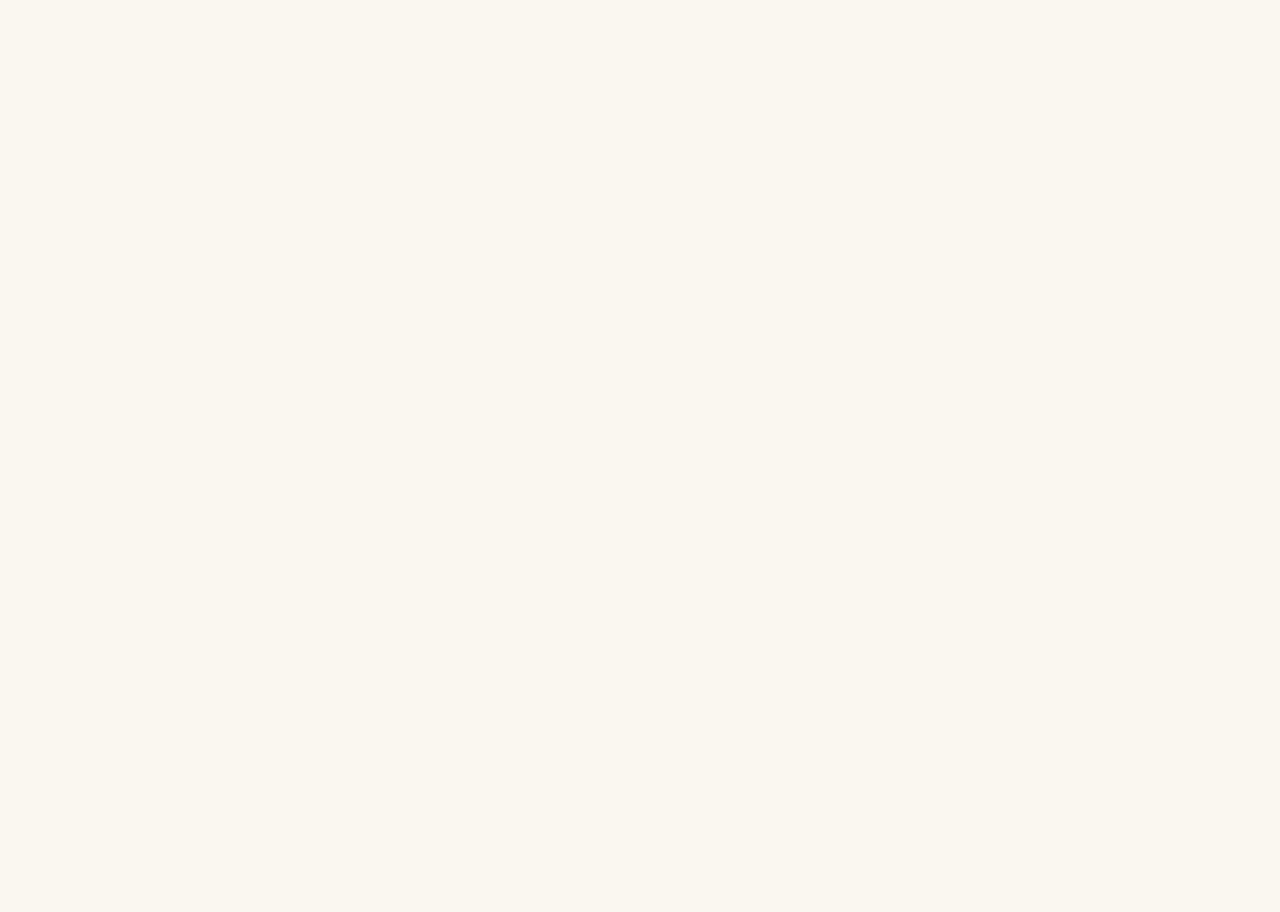
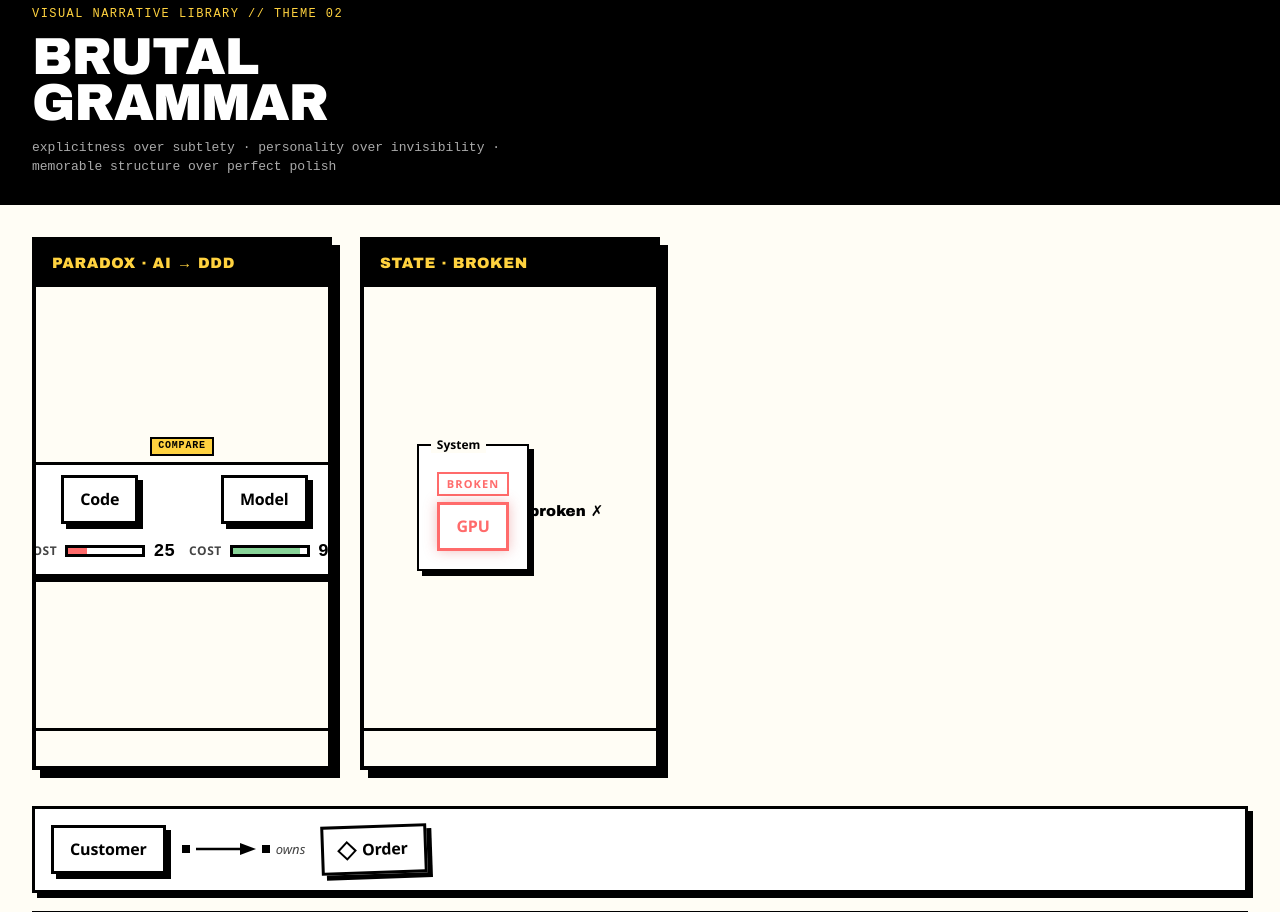
Before and after one commit to jefo/ai-native-scheme-draw, a Svelte app: page / in a window 1280 px wide. Shown: the part 2840-3752 px from the top of the page. Before the commit the page ends 2808 px from the top, so only its background shows below. Built offline with nearby package versions, Linux system fonts and the light colour scheme.

Commit message:
Add brutalist theme (separate CSS): hard shadows, 3px outlines, radius 0, mono digits; BrutalistDemo with grammar schema

```diff
--- a/src/App.svelte
+++ b/src/App.svelte
@@ -18,6 +18,7 @@
     Dim,
     Scene,
   } from './lib/index.ts';
+  import BrutalistDemo from './BrutalistDemo.svelte';
 </script>
 
 <svelte:head>
@@ -257,6 +258,8 @@
   Visual Narrative Library · BD visual grammar v2 · milestone 1 — грамматика примитивов на одном экране
 </footer>
 
+<BrutalistDemo />
+
 <style>
   .preview-header {
     display: flex;
--- /dev/null
+++ b/src/BrutalistDemo.svelte
@@ -0,0 +1,133 @@
+<script lang="ts">
+  import {
+    Entity,
+    Relation,
+    Value,
+    Compare,
+    Containment,
+    Scene,
+    State,
+  } from './lib/index.ts';
+  import './lib/themes/brutalist.css';
+</script>
+
+<section class="bdemo">
+  <header class="bdemo__poster">
+    <span class="bdemo__mono">VISUAL NARRATIVE LIBRARY // THEME 02</span>
+    <h2 class="bdemo__title">BRUTAL<br />GRAMMAR</h2>
+    <p class="bdemo__sub">
+      explicitness over subtlety · personality over invisibility ·<br />
+      memorable structure over perfect polish
+    </p>
+  </header>
+
+  <div class="theme-brutalist">
+    <!-- ═══ СХЕМА ГРАММАТИКИ: Scene = Objects + Predicates ═══ -->
+    <div class="bdemo__schema">
+      <Scene title="Paradox · AI → DDD">
+        <Compare>
+          <div class="bdemo__col">
+            <Entity label="Code" />
+            <Value label="Cost" value={25} direction="down" variant="bar" />
+          </div>
+          <div class="bdemo__col">
+            <Entity label="Model" />
+            <Value label="Cost" value={90} direction="up" variant="bar" />
+          </div>
+        </Compare>
+      </Scene>
+
+      <Scene title="State · Broken">
+        <Containment label="System">
+          <State state="broken"><Entity label="GPU" /></State>
+        </Containment>
+        <div class="bdemo__reaction">broken ✗</div>
+      </Scene>
+    </div>
+
+    <!-- ═══ ПРИМИТИВЫ В БРУТАЛИЗМЕ ═══ -->
+    <div class="bdemo__primitives">
+      <div class="bdemo__row">
+        <Entity label="Customer" />
+        <Relation label="owns" />
+        <Entity label="Order" variant="cube" />
+      </div>
+      <div class="bdemo__row">
+        <Value label="Latency" value={60} unit="ms" direction="down" variant="chart" />
+        <Value label="Heat" value={75} variant="thermo" />
+      </div>
+    </div>
+  </div>
+</section>
+
+<style>
+  .bdemo {
+    border-top: 4px solid #000;
+    background: #fffdf5;
+    padding: 0 0 40px;
+  }
+  .bdemo__poster {
+    background: #000;
+    color: #fff;
+    padding: 28px 32px;
+    margin-bottom: 32px;
+  }
+  .bdemo__mono {
+    font-family: 'Courier New', monospace;
+    font-size: 12px;
+    color: #ffd23f;
+    letter-spacing: 0.12em;
+  }
+  .bdemo__title {
+    font-family: 'Arial Black', Impact, sans-serif;
+    font-size: 52px;
+    line-height: 0.9;
+    letter-spacing: -0.02em;
+    margin: 10px 0 12px;
+    color: #fff;
+  }
+  .bdemo__sub {
+    font-family: 'Courier New', monospace;
+    font-size: 13px;
+    color: #aaa;
+  }
+  .bdemo__schema {
+    display: flex;
+    gap: 28px;
+    flex-wrap: wrap;
+    padding: 0 32px;
+    margin-bottom: 36px;
+  }
+  .bdemo__schema :global(.scene) {
+    width: 300px;
+    height: 533px;
+  }
+  .bdemo__col {
+    display: flex;
+    flex-direction: column;
+    gap: 14px;
+    align-items: center;
+  }
+  .bdemo__reaction {
+    font-family: 'Arial Black', Impact, sans-serif;
+    font-size: 15px;
+    margin-top: 10px;
+    text-align: center;
+  }
+  .bdemo__primitives {
+    padding: 0 32px;
+    display: flex;
+    flex-direction: column;
+    gap: 18px;
+  }
+  .bdemo__row {
+    display: flex;
+    gap: 16px;
+    align-items: center;
+    flex-wrap: wrap;
+    border: 3px solid #000;
+    padding: 16px;
+    box-shadow: 5px 5px 0 0 #000;
+    background: #fff;
+  }
+</style>
--- a/src/app.css
+++ b/src/app.css
@@ -22,9 +22,12 @@
   /* stroke */
   --vnp-border: 2px solid var(--vnp-ink);
   --vnp-border-soft: 2px dashed var(--vnp-ink-soft);
+  --vnp-shadow: 2px 3px 0 rgba(28, 28, 28, 0.12);
   /* type */
   --vnp-font: 'Segoe UI', system-ui, -apple-system, sans-serif;
   --vnp-font-hand: 'Segoe Print', 'Comic Sans MS', cursive;
+  --vnp-font-display: var(--vnp-font);
+  --vnp-font-mono: 'Courier New', monospace;
   /* radius */
   --vnp-radius: 12px;
 }
--- a/src/lib/objects/Entity.svelte
+++ b/src/lib/objects/Entity.svelte
@@ -45,7 +45,7 @@
     padding: 10px 16px;
     font-weight: 600;
     white-space: nowrap;
-    box-shadow: 2px 3px 0 rgba(28, 28, 28, 0.12);
+    box-shadow: var(--vnp-shadow);
   }
   .entity--circle {
     border-radius: 999px;
--- a/src/lib/predicates/layout/Containment.svelte
+++ b/src/lib/predicates/layout/Containment.svelte
@@ -21,7 +21,7 @@
     padding: 22px 14px 14px;
     position: relative;
     background: var(--vnp-card);
-    box-shadow: 2px 3px 0 rgba(28, 28, 28, 0.12);
+    box-shadow: var(--vnp-shadow);
   }
   .containment__label {
     position: absolute;
```
Also changed, not shown: src/lib/themes/brutalist.css (added).
